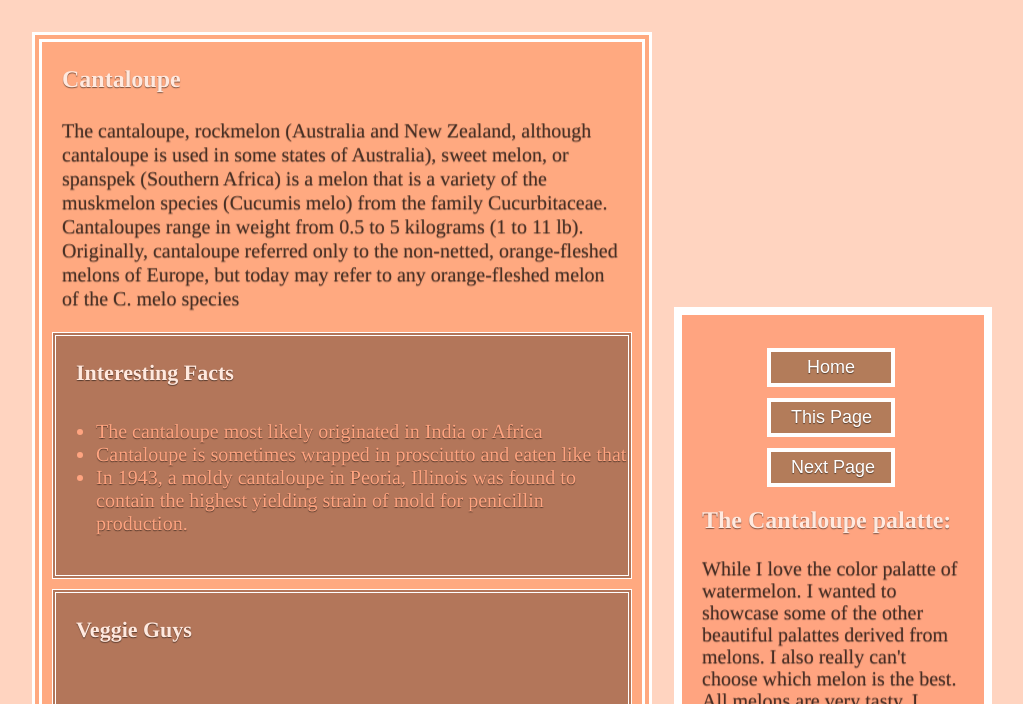
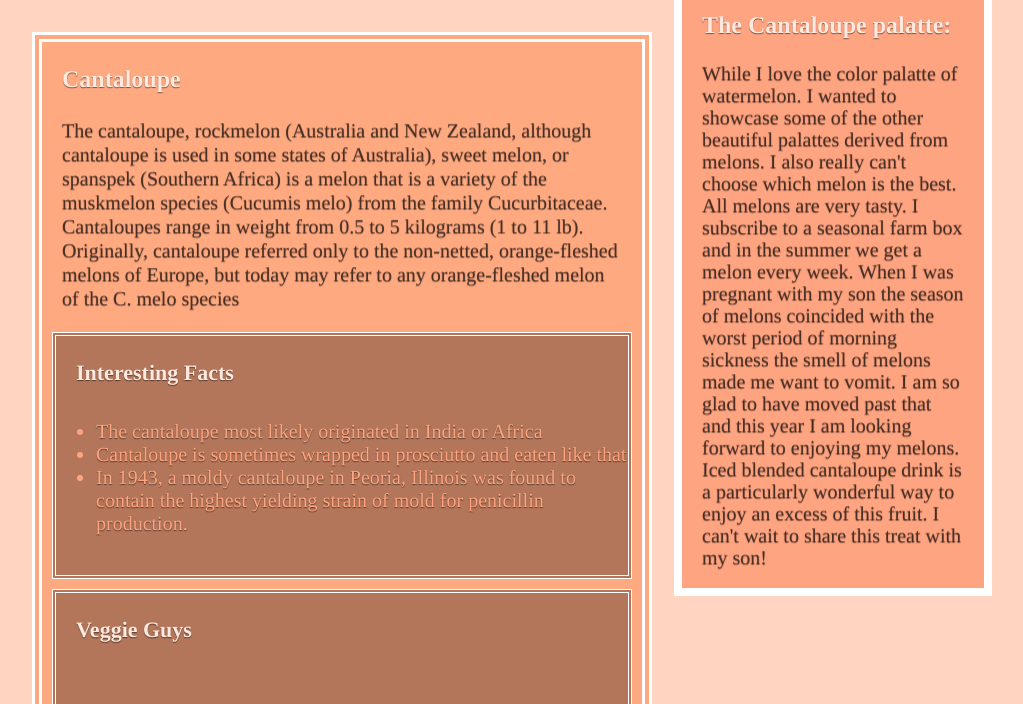
Before and after one commit to mle3000/html5, a plain HTML site: page page2.html in a window 1280 px wide. Shown: the part 198-902 px from the top of the page, without its empty margins (128-1151 px from the left). Drawn offline with Linux system fonts and the light colour scheme; grey boxes are pictures that could not be loaded.

Commit message:
had to fix aside again

```diff
--- a/style.css
+++ b/style.css
@@ -151,7 +151,7 @@ section {
 #cantaloupe section {background-color: #B3765A;}
 #cantaloupe article {background-color: #FFA980;}
 #cantaloupe aside {background-color: #FFA480;
-top: -870px;}
+top: -1365px;}
 #cantaloupe h1 {Color:  #FFA480}
 #cantaloupe h2 {color: #FFE9DF}
 #cantaloupe h3 {color: #FFE9DF}
```
